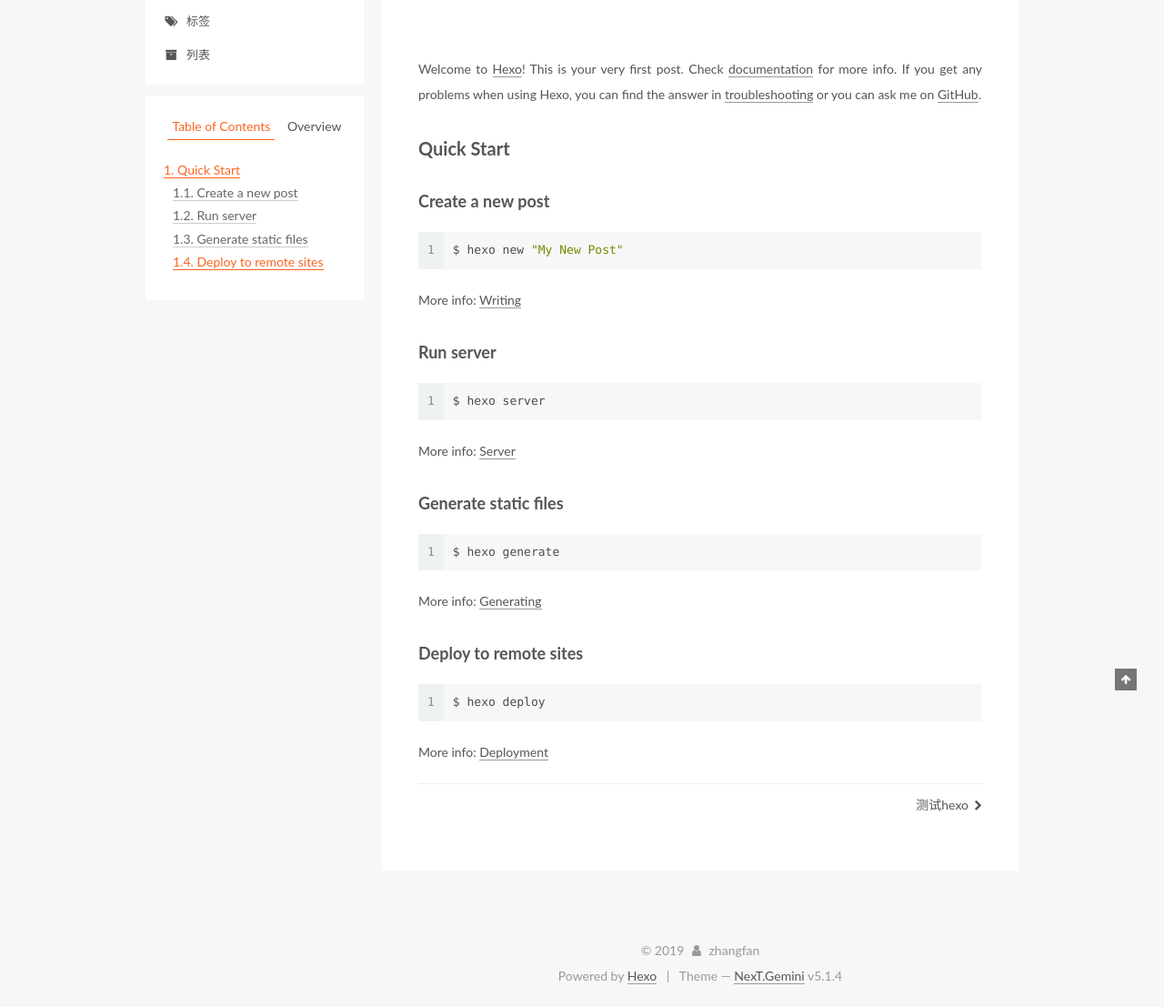
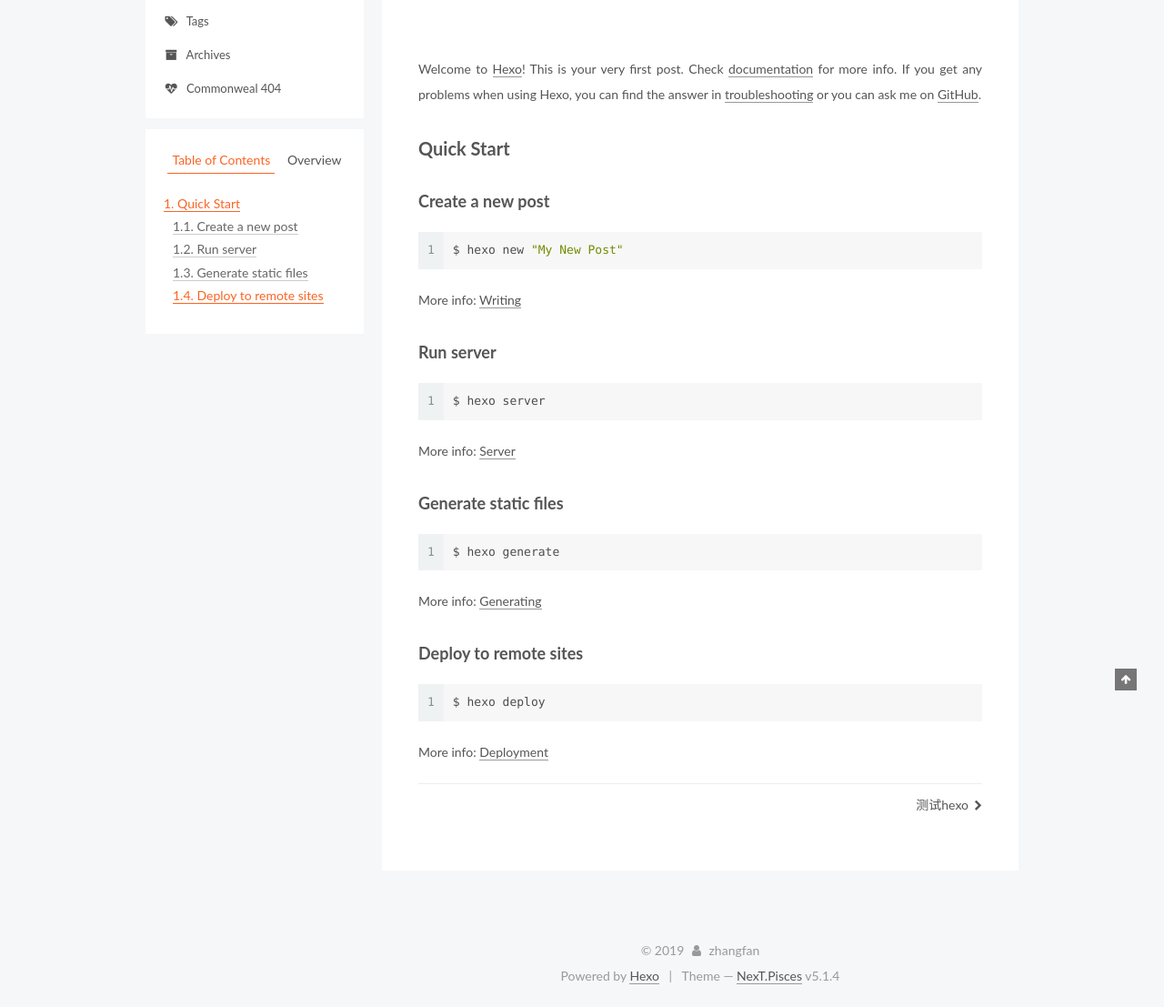
Before and after one commit to Hatsuhikari/Hatsuhikari.github.io, a plain HTML site: page 2019/01/01/hello-world/index.html in a window 1280 px wide. Shown: the part 141-1248 px from the top of the page at 91% size. Drawn offline with Linux system fonts and the light colour scheme; a script that the page names is missing.

Commit message:
Site updated: 2019-01-07 11:08:58

```diff
--- a/2019/01/01/hello-world/index.html
+++ b/2019/01/01/hello-world/index.html
@@ -5,7 +5,7 @@
 
 
 
-<html class="theme-next gemini use-motion" lang="">
+<html class="theme-next pisces use-motion" lang="">
 <head><meta name="generator" content="Hexo 3.8.0">
   <meta charset="UTF-8">
 <meta http-equiv="X-UA-Compatible" content="IE=edge">
@@ -97,7 +97,7 @@
   var NexT = window.NexT || {};
   var CONFIG = {
     root: '/',
-    scheme: 'Gemini',
+    scheme: 'Pisces',
     version: '5.1.4',
     sidebar: {"position":"left","display":"post","offset":12,"b2t":false,"scrollpercent":false,"onmobile":false},
     fancybox: true,
@@ -200,22 +200,32 @@
         </li>
 
 
-        <li class="menu-item menu-item-标签">
+        <li class="menu-item menu-item-tags">
           <a href="/tags/" rel="section">
 
               <i class="menu-item-icon fa fa-fw fa-tags"></i> <br>
 
-            标签
+            Tags
           </a>
         </li>
 
 
-        <li class="menu-item menu-item-列表">
+        <li class="menu-item menu-item-archives">
           <a href="/archives/" rel="section">
 
               <i class="menu-item-icon fa fa-fw fa-archive"></i> <br>
 
-            列表
+            Archives
+          </a>
+        </li>
+
+
+        <li class="menu-item menu-item-commonweal">
+          <a href="/404/" rel="section">
+
+              <i class="menu-item-icon fa fa-fw fa-heartbeat"></i> <br>
+
+            Commonweal 404
           </a>
         </li>
 
@@ -452,7 +462,7 @@
 
               <div class="site-state-item site-state-posts">
 
-                <a href="/archives">
+                <a href="/archives/">
 
                   <span class="site-state-item-count">2</span>
                   <span class="site-state-item-name">posts</span>
@@ -551,7 +561,7 @@
 
 
 
-  <div class="theme-info">Theme &mdash; <a class="theme-link" target="_blank" href="https://github.com/iissnan/hexo-theme-next">NexT.Gemini</a> v5.1.4</div>
+  <div class="theme-info">Theme &mdash; <a class="theme-link" target="_blank" href="https://github.com/iissnan/hexo-theme-next">NexT.Pisces</a> v5.1.4</div>
 
 
 
```
Also changed, not shown: 2019/01/01/测试hexo/index.html (+18 -8 lines), archives/2019/01/index.html (+18 -8 lines), archives/2019/index.html (+18 -8 lines), archives/index.html (+18 -8 lines), index.html (+18 -8 lines).
